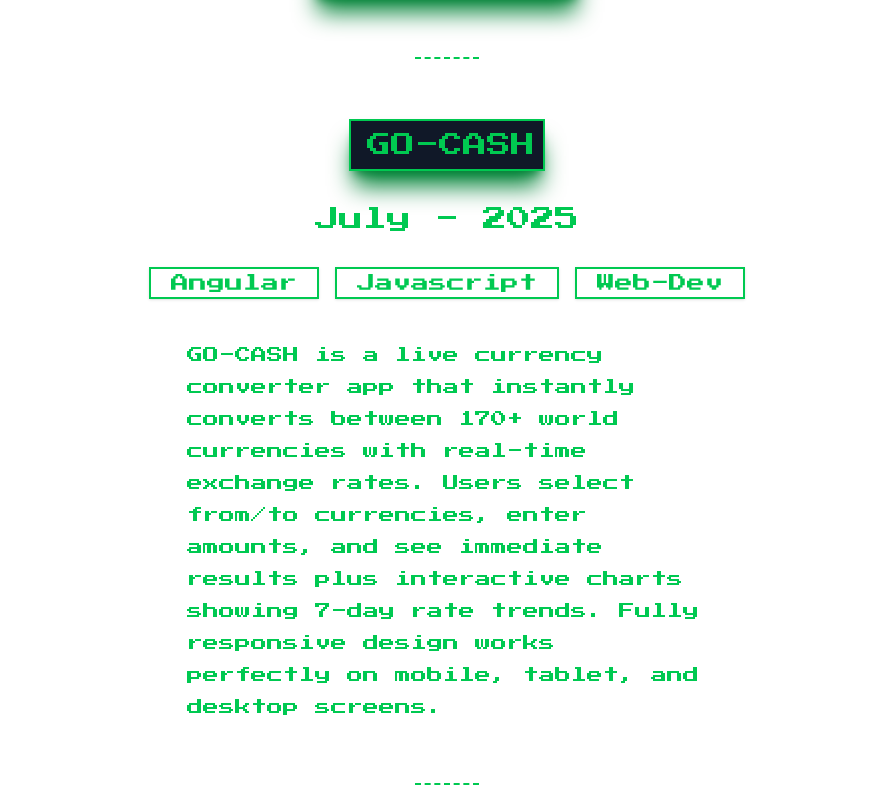
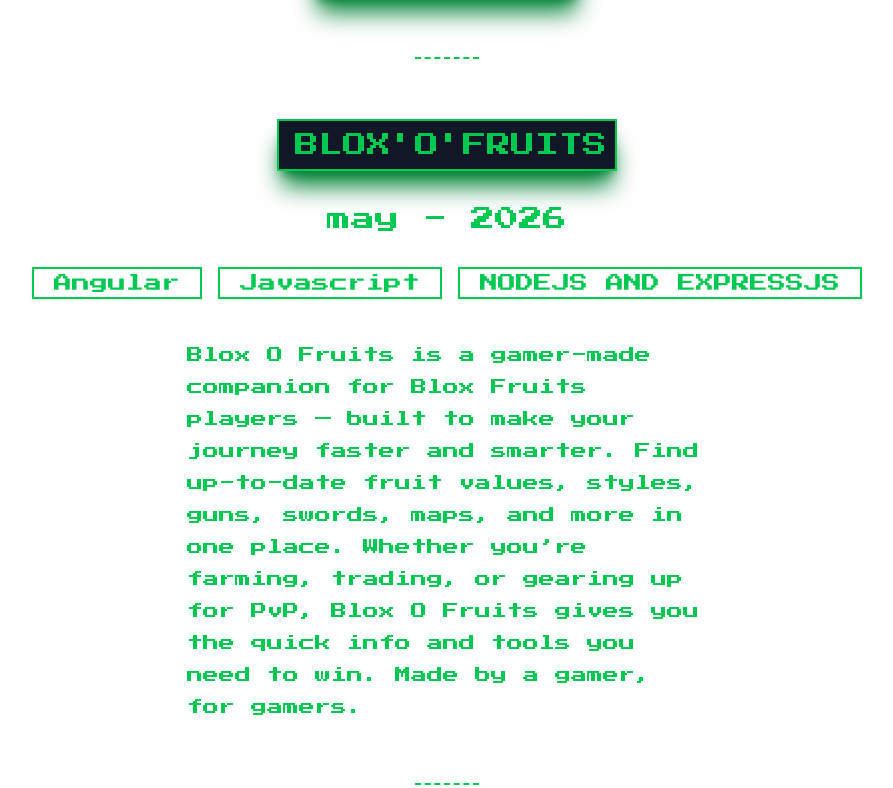
Before and after one commit to gokulthemass/portfolio_retro, a website: page index.html in a window 1280 px wide. Shown: the part 1753-2541 px from the top of the page, without its empty margins (193-1086 px from the left). Drawn offline with Linux system fonts and the light colour scheme.

Commit message:
Update index.html

```diff
--- a/index.html
+++ b/index.html
@@ -110,6 +110,18 @@
 
 
 
+        <div class="heading_2">BLOX'O'FRUITS</div>
+        <div class="date">may - 2026</div>
+
+        <div class=" skills ">
+            <div class="icon ">Angular</div>
+            <div class="icon ">Javascript</div>
+            <div class="icon ">NODEJS AND EXPRESSJS</div>
+        </div>
+
+        <div class="common ">Blox O Fruits is a gamer-made companion for Blox Fruits players — built to make your journey faster and smarter. Find up-to-date fruit values, styles, guns, swords, maps, and more in one place. Whether you’re farming, trading, or gearing up for PvP, Blox O Fruits gives you the quick info and tools you need to win. Made by a gamer, for gamers.</div>
+        <div class="small_lines"></div>
+
 
 <!-- project 1 -->
         <div class="heading_2">GO-CASH</div>
```
